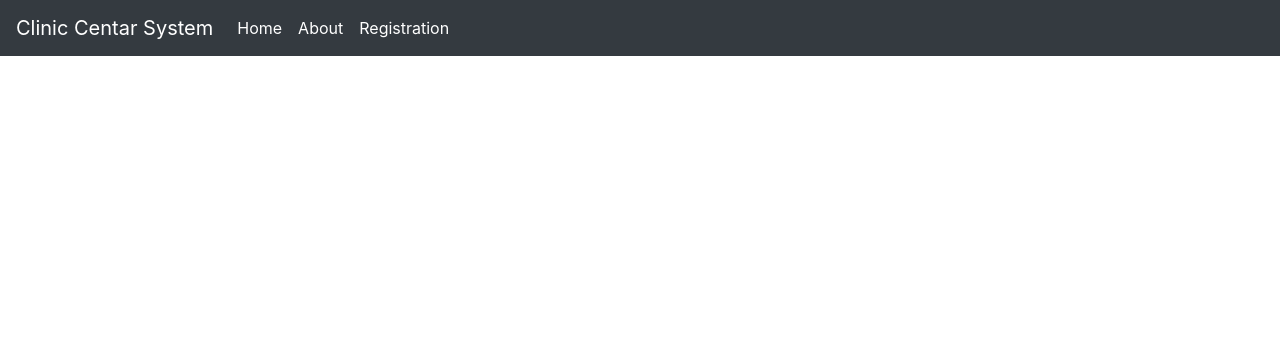
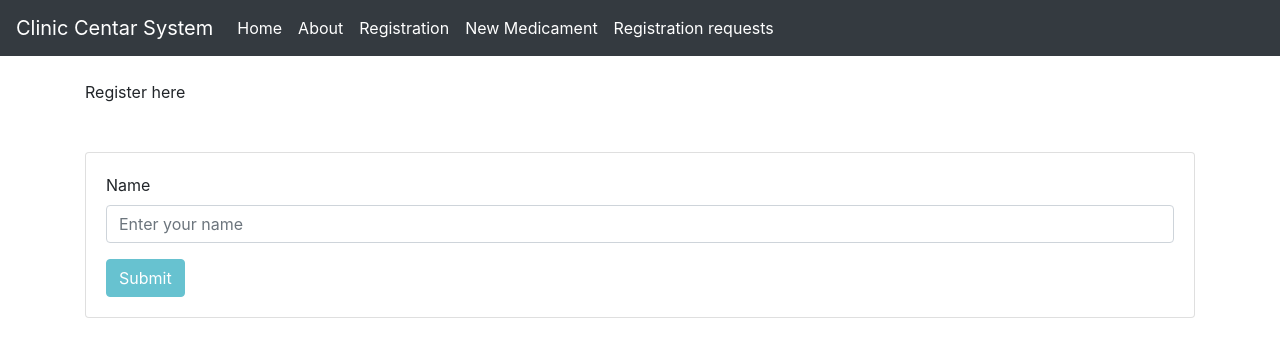
Before and after one commit to jelenas97/ClinicCenterSystem-Frontend, an Angular app: page /register in a window 1280 px wide. Before the commit this address led to /. Shown: the top 354 px of the page. Built offline with nearby package versions, Linux system fonts and the light colour scheme.

Commit message:
Registration page

```diff
--- a/src/app/app-routing.module.ts
+++ b/src/app/app-routing.module.ts
@@ -1,9 +1,11 @@
 import { NgModule } from '@angular/core';
 import { Routes, RouterModule } from '@angular/router';
 import {RegistrationComponent} from './registration/registration.component';
+import {MedicamentComponent} from './medicament/medicament.component';
 
 
-const routes: Routes = [{path: 'registration', component: RegistrationComponent}];
+const routes: Routes = [{path: 'register', component: RegistrationComponent},
+                        {path: 'medicament', component: MedicamentComponent}];
 
 @NgModule({
   imports: [RouterModule.forRoot(routes)],
--- a/src/app/app.component.html
+++ b/src/app/app.component.html
@@ -32,7 +32,13 @@
         <a class="nav-link" href="/about">About</a>
       </li>
       <li class="nav-item">
-        <a class="nav-link" href="/registration">Registration</a>
+        <a class="nav-link" routerLink="/register">Registration</a>
+      </li>
+      <li class="nav-item">
+        <a class="nav-link" routerLink="/medicament">New Medicament</a>
+      </li>
+      <li class="nav-item">
+        <a class="nav-link" href="/registrationRequests">Registration requests</a>
       </li>
     </ul>
   </div>
--- a/src/app/registration/registration.component.html
+++ b/src/app/registration/registration.component.html
@@ -11,27 +11,27 @@
       <p>Register here</p>
     </div>
 
-    <div class="form-content">
-      <div class="row">
-        <div class="col-md-6">
+    <div class="card my-5">
+      <div class="card-body">
+        <form (ngSubmit)="onSubmit()" #userForm="ngForm">
           <div class="form-group">
-            <input type="text" class="form-control" placeholder="Your Name *" value=""/>
+            <label for="name">Name</label>
+            <input type="text" [(ngModel)]="user.firstName"
+                   class="form-control"
+                   id="name"
+                   name="name"
+                   placeholder="Enter your name"
+                   required #name="ngModel">
           </div>
-          <div class="form-group">
-            <input type="text" class="form-control" placeholder="Phone Number *" value=""/>
-          </div>
-        </div>
-        <div class="col-md-6">
-          <div class="form-group">
-            <input type="text" class="form-control" placeholder="Your Password *" value=""/>
-          </div>
-          <div class="form-group">
-            <input type="text" class="form-control" placeholder="Confirm Password *" value=""/>
-          </div>
-        </div>
+
+          <button type="submit" [disabled]="!userForm.form.valid"
+                  class="btn btn-info">Submit</button>
+        </form>
       </div>
-      <button type="button" class="btnSubmit">Submit</button>
     </div>
+
+
+
   </div>
 </div>
 </body>
--- a/src/app/registration/registration.component.ts
+++ b/src/app/registration/registration.component.ts
@@ -1,8 +1,26 @@
-import { Component } from '@angular/core';
+import {Component, OnInit} from '@angular/core';
+import {User} from '../model/user';
+import {RegistrationService} from './registration.service';
+import {ActivatedRoute, Router} from '@angular/router';
+
 
 @Component({
   selector: 'app-registration',
   templateUrl: './registration.component.html',
   styleUrls: ['./registration.component.css']
 })
-export class RegistrationComponent { }
+export class RegistrationComponent {
+  user: User;
+
+  constructor(private registerService: RegistrationService, private route: ActivatedRoute, private router: Router) {
+    this.user = new User();
+  }
+
+  onSubmit() {
+    this.registerService.save(this.user).subscribe(result => this.gotoUser());
+  }
+
+  gotoUser() {
+    this.router.navigate(['/registration']);
+  }
+}
```
Also changed, not shown: src/app/app.module.ts (+11 -3 lines).
